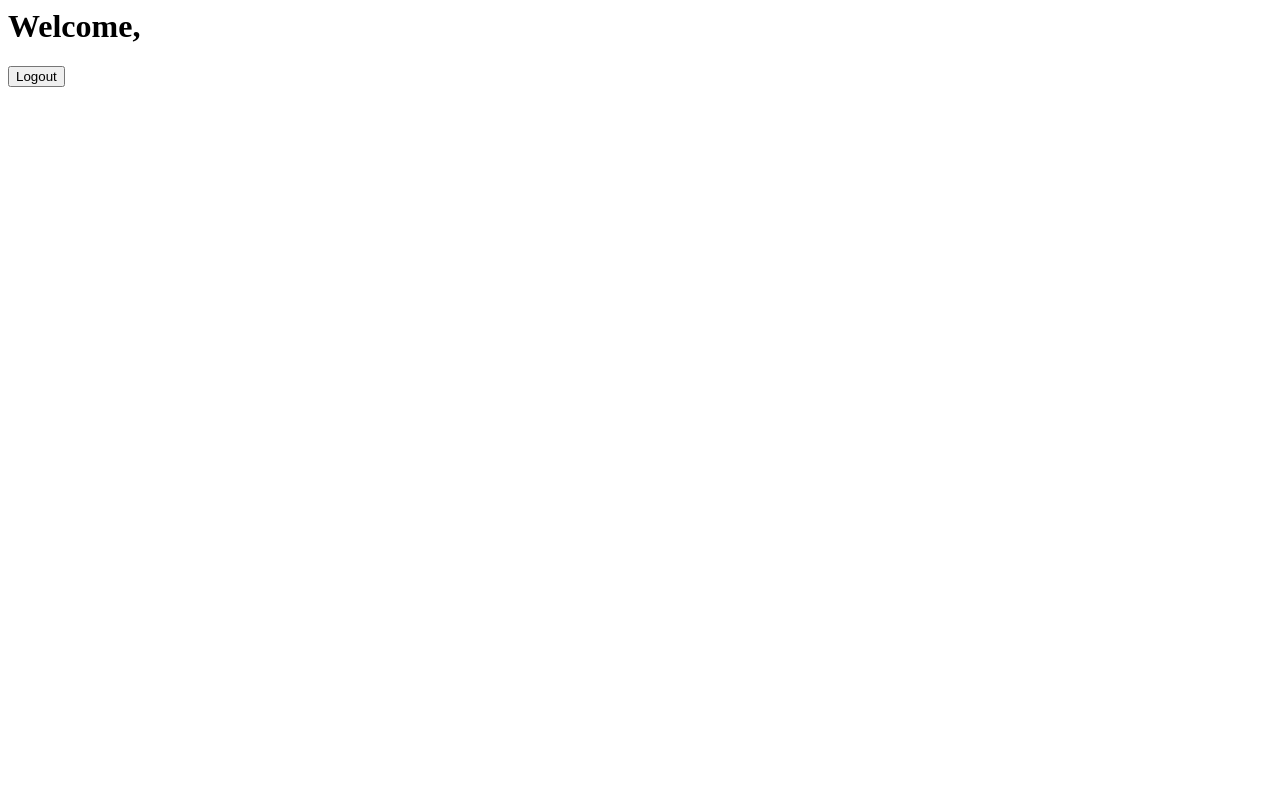
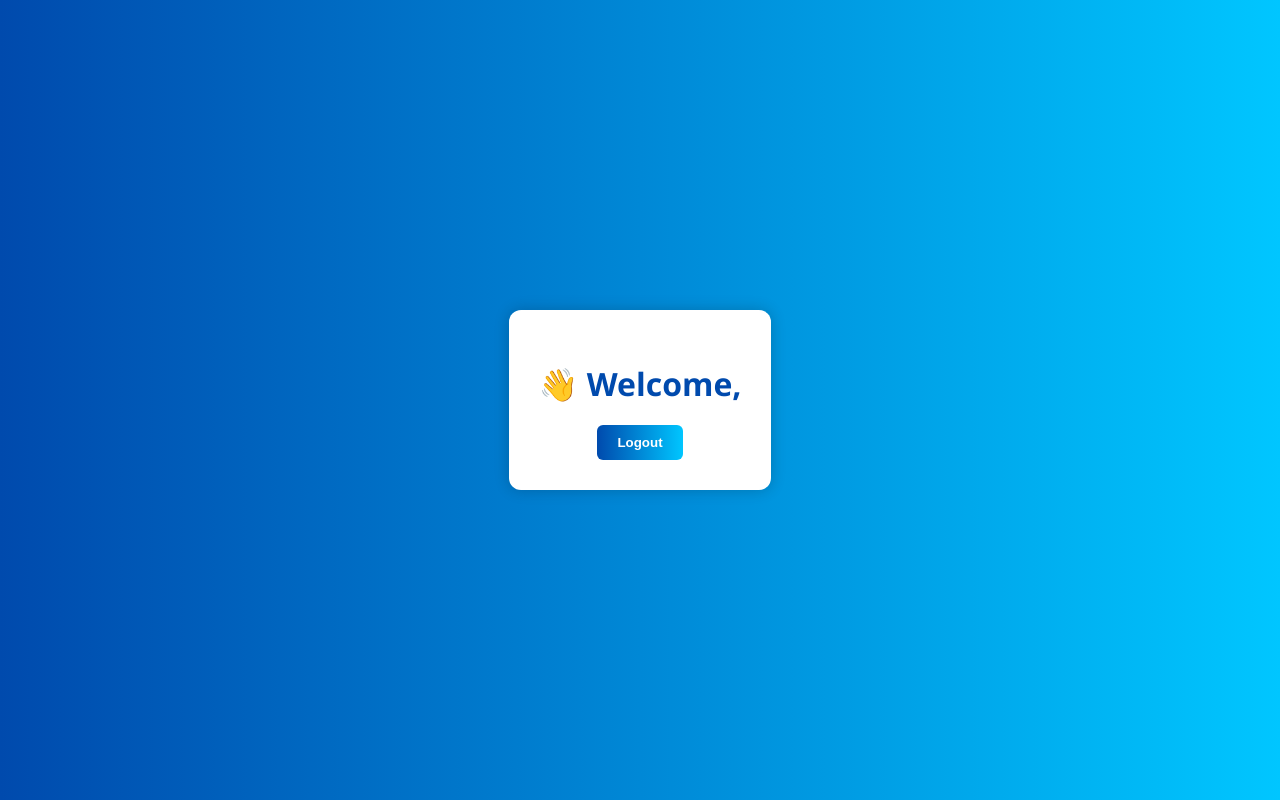
Before and after one commit to Naveenraja0501/authentication_py, a Django app: page / in a window 1280 px wide. Before the commit the page is almost empty. Run offline with Django 5.2, Linux system fonts and the light colour scheme.

Commit message:
changes in welcome page

```diff
--- a/accounts/templates/home.html
+++ b/accounts/templates/home.html
@@ -1,5 +1,54 @@
-<h1>Welcome, {{ request.user.username }}</h1>
-<form method="POST" action="{% url 'logout' %}">
-    {% csrf_token %}
-    <button type="submit">Logout</button>
-</form>
+<!DOCTYPE html>
+<html lang="en">
+<head>
+    <meta charset="UTF-8">
+    <title>Welcome Page</title>
+    <style>
+        body {
+            font-family: 'Segoe UI', sans-serif;
+            background: linear-gradient(to right, #004aad, #00c6ff);
+            display: flex;
+            justify-content: center;
+            align-items: center;
+            height: 100vh;
+            margin: 0;
+        }
+
+        .welcome-box {
+            background: white;
+            padding: 30px;
+            border-radius: 12px;
+            box-shadow: 0px 0px 15px rgba(0, 0, 0, 0.2);
+            text-align: center;
+        }
+
+        .welcome-box h1 {
+            margin-bottom: 20px;
+            color: #004aad;
+        }
+
+        .logout-btn {
+            padding: 10px 20px;
+            background: linear-gradient(to right, #004aad, #00c6ff);
+            border: none;
+            color: white;
+            font-weight: bold;
+            border-radius: 6px;
+            cursor: pointer;
+        }
+
+        .logout-btn:hover {
+            background: linear-gradient(to right, #003a91, #00aee0);
+        }
+    </style>
+</head>
+<body>
+    <div class="welcome-box">
+        <h1>👋 Welcome, {{ request.user.username|title }}</h1>
+        <form method="POST" action="{% url 'logout' %}">
+            {% csrf_token %}
+            <button type="submit" class="logout-btn">Logout</button>
+        </form>
+    </div>
+</body>
+</html>
```
Also changed, not shown: db.sqlite3.
